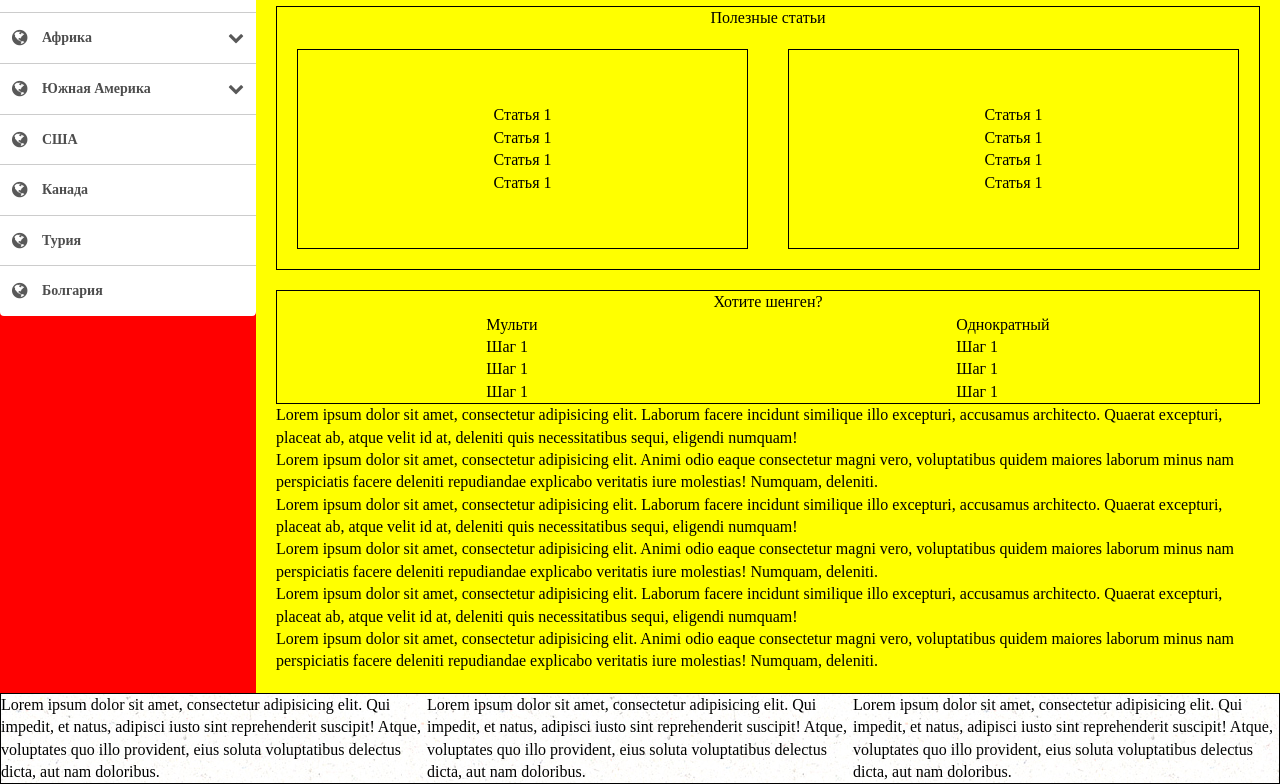
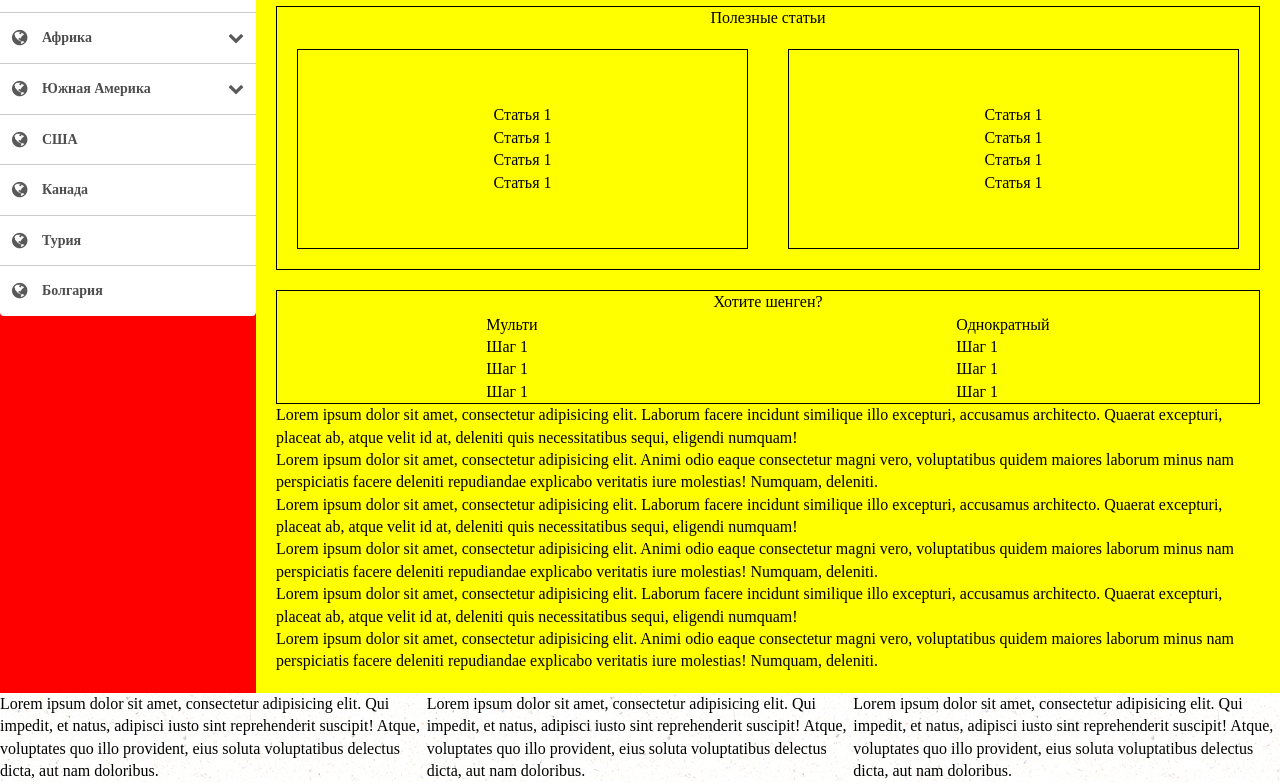
Before and after one commit to nikitafila/tur-1, a website: page app/index.html in a window 1280 px wide. Shown: the part 731-1515 px from the top of the page. Drawn offline with Linux system fonts and the light colour scheme.

Commit message:
nikita-2

```diff
--- a/app/sass/_columns.sass
+++ b/app/sass/_columns.sass
@@ -49,6 +49,5 @@ aside
 	display: none
 footer
 	width: 100%
-	border: 1px solid black
 	display: flex
 	flex-direction: column
```
Also changed, not shown: app/css/main.css.
